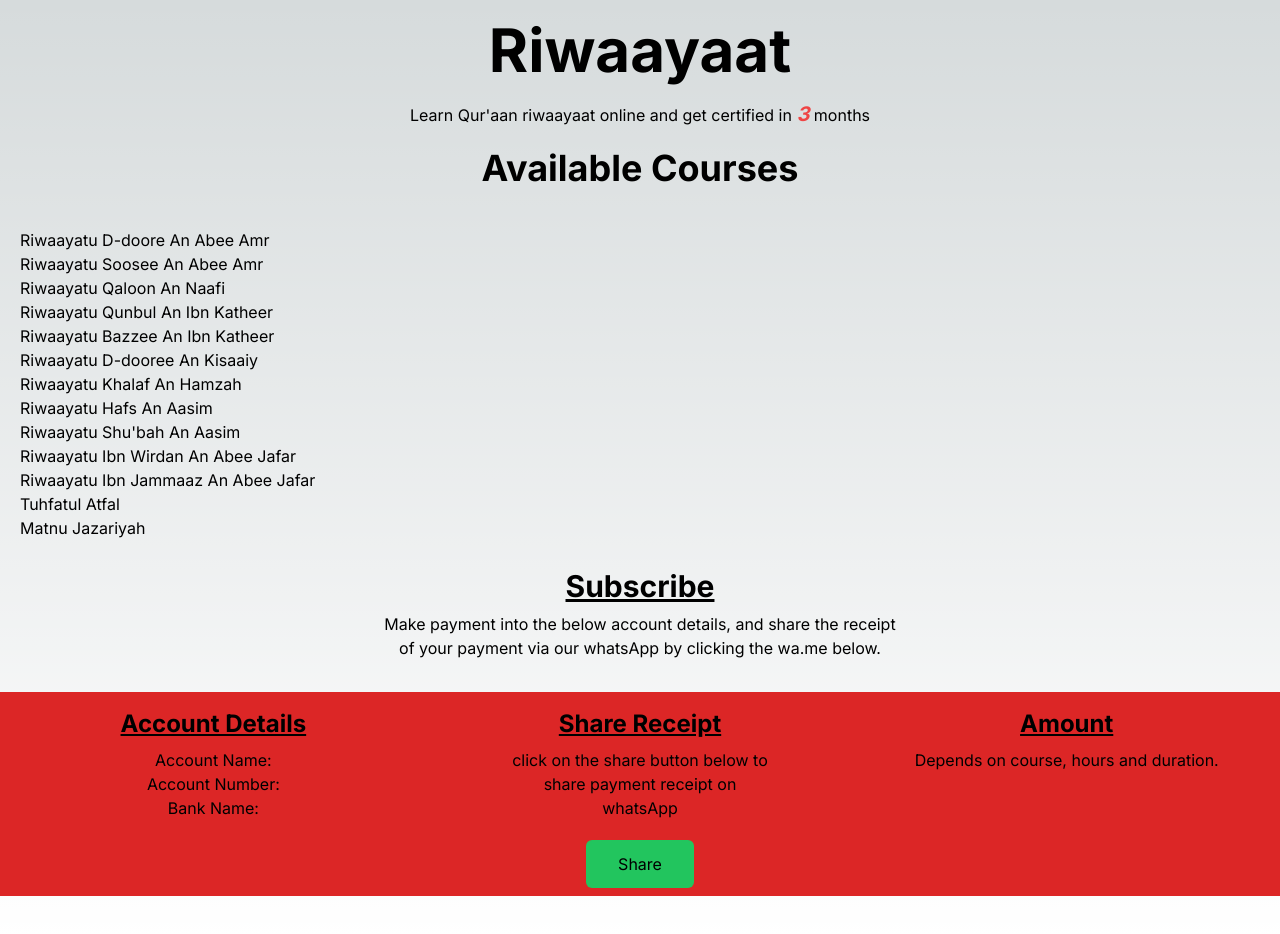
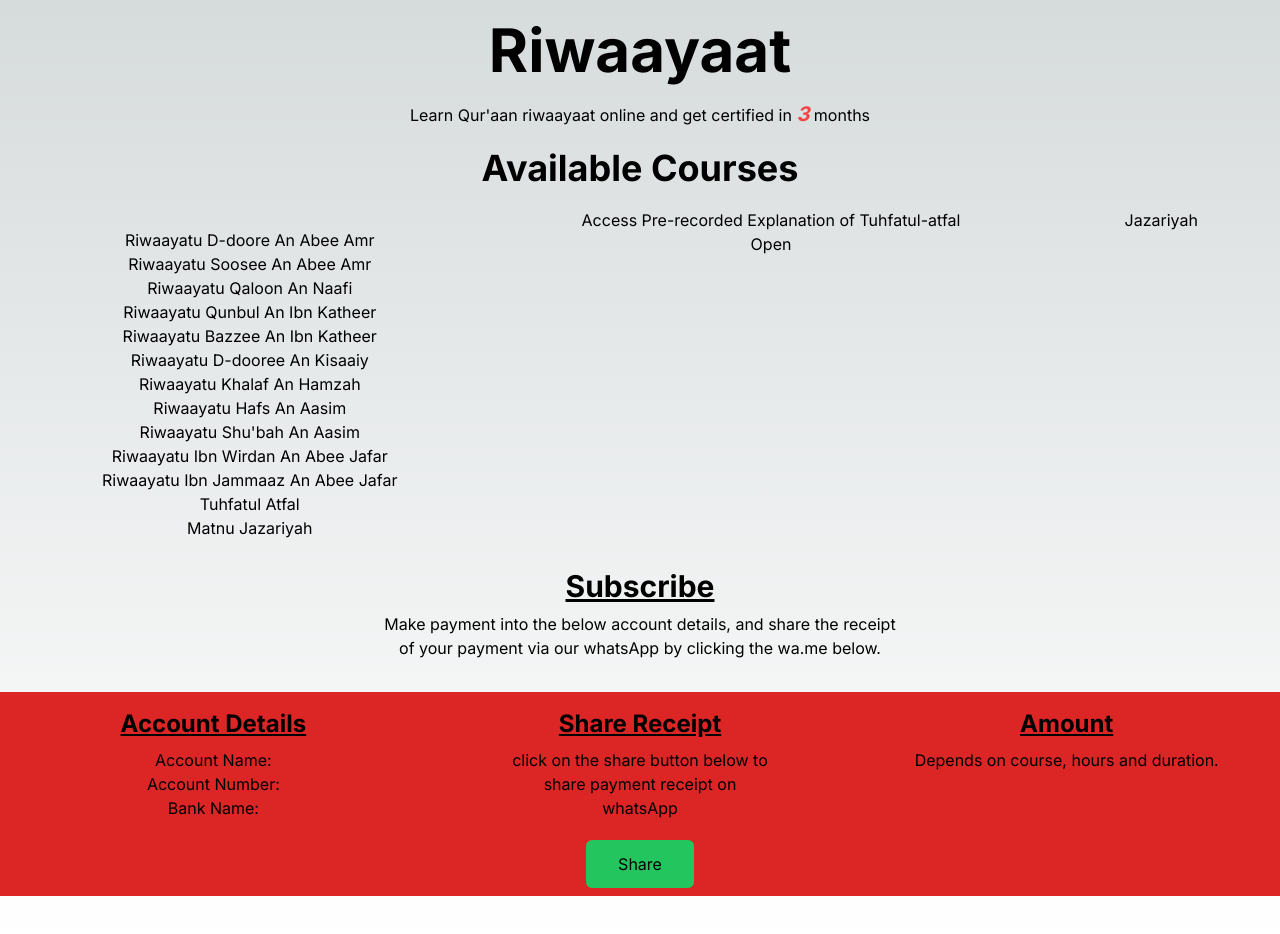
Before and after one commit to Bentike/riwaayaat, a Next.js app: page / in a window 1280 px wide. Built offline with nearby package versions, Linux system fonts and the light colour scheme.

Commit message:
added jazariyyah

```diff
--- a/src/app/components/courses.js
+++ b/src/app/components/courses.js
@@ -1,4 +1,6 @@
 import Riwaayaat from "./riwaayaat";
+import Tuhfa from "./tuhfa";
+import Jazariyah from "./jazariyah";
 
 let riwaayaat = [
   "Riwaayatu D-doore An Abee Amr",
@@ -20,8 +22,10 @@ const Courses = () => {
   return (
     <div className="text-center">
       <h1 className="text-2xl lg:text-4xl my-5 font-bold">Available Courses</h1>
-      <div>
-        <Riwaayaat riwaayaat={riwaayaat} />
+      <div className="flex justify-around">
+        <Riwaayaat riwaayaat={riwaayaat}/>
+        <Tuhfa/>
+        <Jazariyah/>
       </div>
     </div>
   );
--- /dev/null
+++ b/src/app/components/jazariyah.js
@@ -0,0 +1,9 @@
+const Jazariyah = () => {
+    return(
+        <div>
+            <p>Jazariyah</p>
+        </div>
+    );
+}
+
+export default Jazariyah;
--- a/src/app/components/riwaayaat.js
+++ b/src/app/components/riwaayaat.js
@@ -1,7 +1,7 @@
 const Riwaayaat = ({riwaayaat}) => {
     return (
       <div>
-         <ul className="text-start p-5">
+         <ul className="p-5">
            {riwaayaat.map(riwaaya => {
              return <li key={riwaaya}>{riwaaya}</li>
            })}
--- /dev/null
+++ b/src/app/components/tuhfa.js
@@ -0,0 +1,10 @@
+const Tuhfa = () => {
+    return(
+        <div>
+            <p>Access Pre-recorded Explanation of Tuhfatul-atfal</p>
+            <a href="https://drive.google.com/file/d/1kW8xdhWmyF-fm353gwEPTUlA4MZsWdyl/view?usp=drivesdk" target="_blank">Open</a>
+        </div>
+    );
+}
+
+export default Tuhfa;
```
